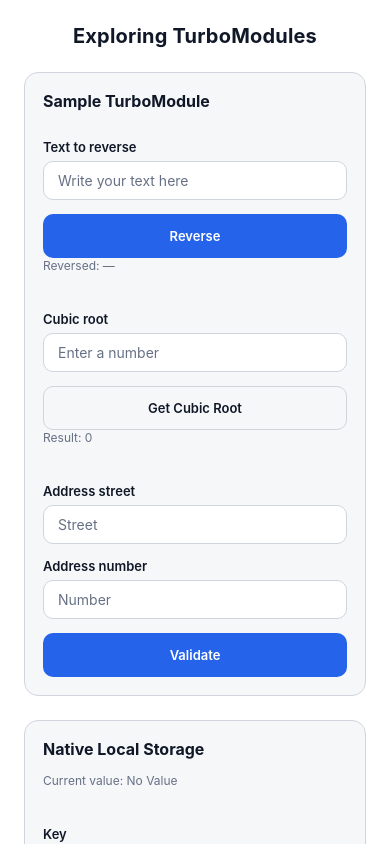
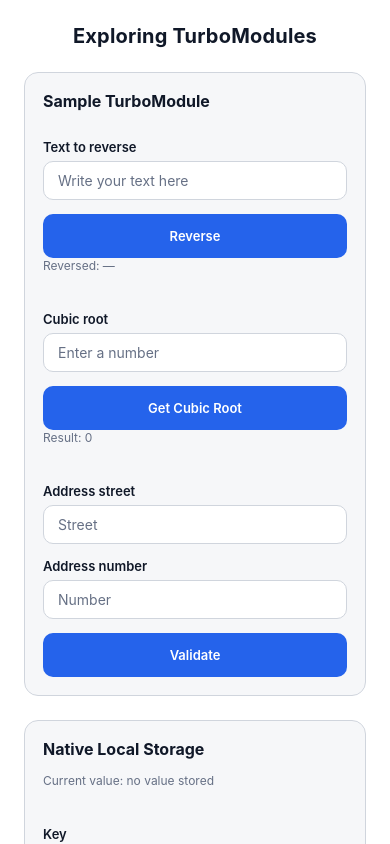
Before and after one commit to henriquecicero/react-native-exploring-turbo-modules, a React Native app: screen / in a window 390 px wide. Built offline with nearby package versions, Linux system fonts and the light colour scheme.

Commit message:
refactor: update imports and enhance button styles in pdfview, localstorageview, and samplemoduleview

```diff
--- a/src/components/PDFView.tsx
+++ b/src/components/PDFView.tsx
@@ -7,9 +7,9 @@ import {
   type ViewStyle,
 } from 'react-native';
 
+import { NativePDFView, type NativePDFViewProps } from 'app/specs';
 import { theme } from 'app/Theme';
 import { AppButton, AppText } from 'app/ui';
-import { NativePDFView, type NativePDFViewProps } from 'app/specs';
 
 export type PDFViewProps = {
   sourceURL?: string;
@@ -60,7 +60,6 @@ function PDFView({
       <View style={styles.pdfControls}>
         <View style={styles.controlButton}>
           <AppButton
-            variant="secondary"
             title="Prev"
             onPress={() => setPage(Math.max(0, page - 1))}
           />
--- a/src/modules/LocalStorageView.tsx
+++ b/src/modules/LocalStorageView.tsx
@@ -1,9 +1,9 @@
 import React from 'react';
 import { Alert, StyleSheet, View, type EventSubscription } from 'react-native';
 
+import { NativeLocalStorage } from 'app/specs';
 import { theme } from 'app/Theme';
 import { AppButton, AppDivider, AppText, AppTextInput } from 'app/ui';
-import { NativeLocalStorage } from 'app/specs';
 
 const EMPTY = '<empty>';
 
@@ -66,7 +66,7 @@ function LocalStorageView(): React.JSX.Element {
       </AppText>
 
       <AppText variant="caption" style={styles.caption}>
-        Current value: {valueLocalStorage ?? 'No Value'}
+        Current value: {valueLocalStorage ?? 'no value stored'}
       </AppText>
 
       <AppDivider size={theme.spacing.md} />
@@ -90,13 +90,13 @@ function LocalStorageView(): React.JSX.Element {
         <AppButton title="Save" onPress={saveValue} />
       </View>
       <View style={styles.buttonSpacing}>
-        <AppButton variant="secondary" title="Retrieve" onPress={retrieveValue} />
+        <AppButton title="Retrieve" onPress={retrieveValue} />
       </View>
       <View style={styles.buttonSpacing}>
         <AppButton variant="danger" title="Delete" onPress={deleteValue} />
       </View>
       <View style={styles.buttonSpacing}>
-        <AppButton variant="secondary" title="Clear All" onPress={clearAll} />
+        <AppButton variant="danger" title="Clear All" onPress={clearAll} />
       </View>
     </View>
   );
--- a/src/modules/SampleModuleView.tsx
+++ b/src/modules/SampleModuleView.tsx
@@ -1,9 +1,9 @@
 import React from 'react';
 import { StyleSheet, View } from 'react-native';
 
-import { AppButton, AppDivider, AppText, AppTextInput } from 'app/ui';
 import { theme } from 'app/Theme';
 import { NativeSampleModule } from 'app/specs';
+import { AppButton, AppDivider, AppText, AppTextInput } from 'app/ui';
 
 function SampleModuleView(): React.JSX.Element {
   const [value, setValue] = React.useState('');
@@ -66,7 +66,6 @@ function SampleModuleView(): React.JSX.Element {
       />
       <View style={styles.buttonRow}>
         <AppButton
-          variant="secondary"
           title="Get Cubic Root"
           onPress={() =>
             setCubicRoot(NativeSampleModule.cubicRoot(cubicSource))
@@ -88,11 +87,7 @@ function SampleModuleView(): React.JSX.Element {
       <AppText variant="label" style={styles.label}>
         Address number
       </AppText>
-      <AppTextInput
-        placeholder="Number"
-        onChangeText={setNum}
-        value={num}
-      />
+      <AppTextInput placeholder="Number" onChangeText={setNum} value={num} />
       <View style={styles.buttonRow}>
         <AppButton title="Validate" onPress={onPressValidateAddress} />
       </View>
```
